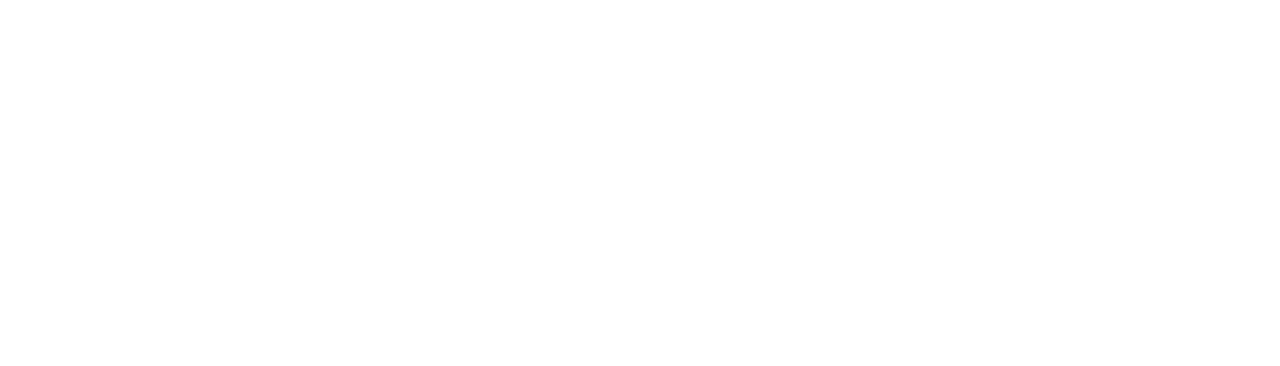
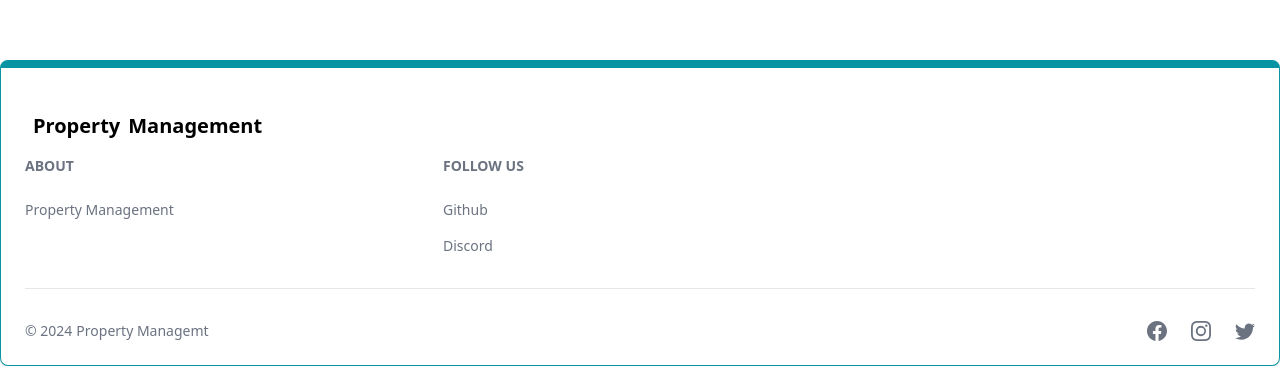
Before and after one commit to TarundeepNagla/PropMgmt-Project, a React (Vite) app in the folder client/: page /signup in a window 1280 px wide. Shown: the part 884-1250 px from the top of the page. Before the commit the page ends 944 px from the top, so only its background shows below. Built offline with nearby package versions, Linux system fonts and the light colour scheme.

Commit message:
create footer component

```diff
--- a/client/src/App.jsx
+++ b/client/src/App.jsx
@@ -7,6 +7,7 @@
 import About from './pages/About';
 import Home from './pages/Home';
 import Header from './components/Header';
+import Footer from './components/Footer';
 
 export default function App() {
   return (
@@ -20,6 +21,7 @@
         <Route path='/signin' element={<SignIn />} />
         <Route path='/signup' element={<SignUp />} />
       </Routes>
+      <Footer />
     </BrowserRouter>
   );
 };
--- /dev/null
+++ b/client/src/components/Footer.jsx
@@ -0,0 +1,49 @@
+import { Footer } from 'flowbite-react';
+import { Link } from 'react-router-dom';
+import { BsFacebook, BsInstagram, BsTwitter, BsGithub, BsDribbble } from 'react-icons/bs';
+export default function FooterCom() {
+  return(
+    <Footer container className='border border-t-8 border-teal-500'>
+        <div className='w-full max-w-7xl mx-auto'>
+            <div className='grid'>
+                <div className='mt-5'>
+                <Link to='/'className='self-center whitespace-nowrap text-lg
+                sm:text-xl font-semibold dark:text-white' color='blue'>
+                    <span className='px-2 py-1 self-center'>
+                    Property
+                    </span>
+                    Management
+                </Link>
+                </div>
+                <div className="grid grid-cols-2 gap-8 sm:mt-4 sm:grid-cols-3 sm:gap-6">
+                    <div >
+                    <Footer.Title title='About' />
+                    <Footer.LinkGroup col>
+                        {/* to open in new TAB */}
+                        <Footer.Link href='/' target='_blank' rel='noopener norefereer'>
+                            Property Management
+                        </Footer.Link>
+                    </Footer.LinkGroup>
+                    </div>
+                    <div>
+                    <Footer.Title title="Follow us" />
+                    <Footer.LinkGroup col>
+                        <Footer.Link href="#">Github</Footer.Link>
+                        <Footer.Link href="#">Discord</Footer.Link>
+                    </Footer.LinkGroup>
+                    </div>
+                </div>
+                <Footer.Divider />
+                <div className="w-full sm:flex sm:items-center sm:justify-between">
+                <Footer.Copyright href="/" by="Property Managemt" year={new Date().getFullYear()} />
+                <div className="flex gap-6 sm:mt-0 mt-4 sm:justify-center">
+                    <Footer.Icon href="#" icon={BsFacebook} />
+                    <Footer.Icon href="#" icon={BsInstagram} />
+                    <Footer.Icon href="#" icon={BsTwitter} />
+                </div>
+                </div>
+            </div>
+        </div>
+    </Footer>
+  );
+  };
```
